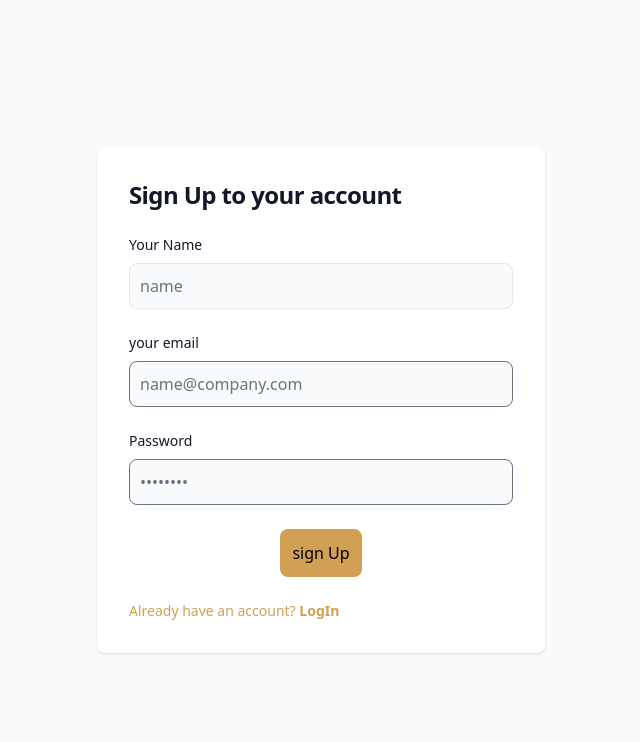
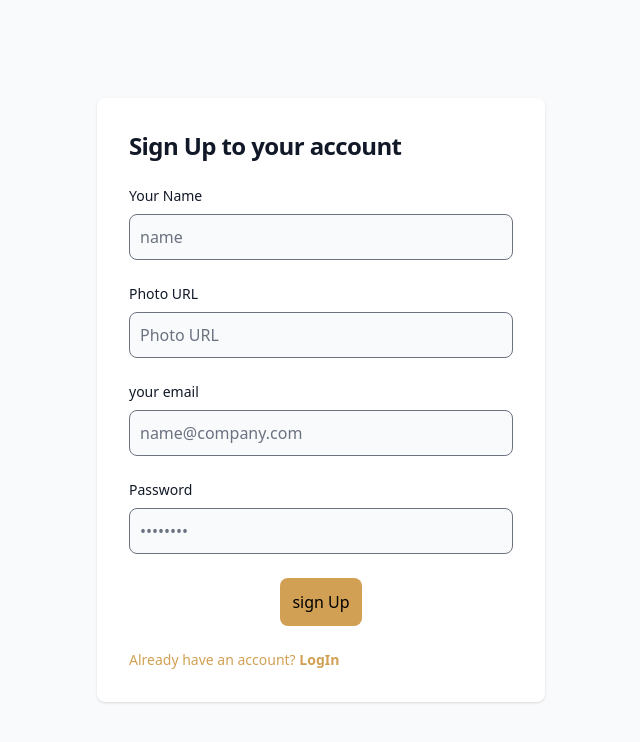
Before and after one commit to sabbir1257/bistro-boss-client-2025, a React (Vite) app: page /signUp in a window 1280 px wide. Shown: the top 742 px of the page, without its empty margins (319-959 px from the left). Built offline with nearby package versions, Linux system fonts and the light colour scheme; no server answers.

Commit message:
Module Summary And Update User Profile"

```diff
--- a/src/pages/SignUp/SignUp.jsx
+++ b/src/pages/SignUp/SignUp.jsx
@@ -1,22 +1,39 @@
 import { useContext } from "react";
 import { Helmet } from "react-helmet-async";
 import { useForm } from "react-hook-form";
-import { Link } from "react-router-dom";
+import { Link, useNavigate } from "react-router-dom";
 import { AuthContext } from "../../providers/AuthProvider";
+import Swal from "sweetalert2";
 const SignUp = () => {
   const {
     register,
     handleSubmit,
     formState: { errors },
+    reset,
   } = useForm();
-
-  const { createUser } = useContext(AuthContext);
+  const { createUser, updateUserProfile } = useContext(AuthContext);
+  const navigate = useNavigate();
 
   const onSubmit = (data) => {
     console.log(data);
     createUser(data.email, data.password).then((result) => {
       const loggedUser = result.user;
       console.log(loggedUser);
+      updateUserProfile(data.name, data.photoURL)
+        .then(() => {
+          console.log("user profile info updated");
+          reset();
+          Swal.fire({
+            position: "top-center",
+            icon: "success",
+            title: "User created successfully.",
+            showConfirmButton: false,
+            timer: 1500,
+          });
+          navigate('/');
+
+        })
+        .catch((error) => console.log(error));
     });
   };
 
@@ -45,7 +62,7 @@ const SignUp = () => {
                     Your Name
                   </label>
                   <input
-                    type="name"
+                    type="text"
                     name="name"
                     {...register("name", { required: true })}
                     className="bg-gray-50 border rounded-lg  block w-full p-2.5"
@@ -53,6 +70,23 @@ const SignUp = () => {
                   />
                   {errors.name && (
                     <span className="text-red-700">Name is required</span>
+                  )}
+                </div>
+                <div>
+                  <label
+                    htmlFor="name"
+                    className="block mb-2 text-sm font-medium text-gray-900 dark:text-white"
+                  >
+                    Photo URL
+                  </label>
+                  <input
+                    type="text"
+                    {...register("photoURL", { required: true })}
+                    className="bg-gray-50 border rounded-lg  block w-full p-2.5"
+                    placeholder="Photo URL"
+                  />
+                  {errors.photoURL && (
+                    <span className="text-red-700">Photo URL is required</span>
                   )}
                 </div>
                 <div>
@@ -111,12 +145,12 @@ const SignUp = () => {
                   className="bg-[#D1A054] p-3 rounded-lg mx-auto grid items-center"
                 />
                 <p className="text-sm font-light text-[#D1A054]">
-                  Already have an account? {" "}
+                  Already have an account?{" "}
                   <Link
                     to="/login"
                     className="font-semibold text-primary-600 hover:underline "
                   >
-                     LogIn
+                    LogIn
                   </Link>
                 </p>
               </form>
--- a/src/providers/AuthProvider.jsx
+++ b/src/providers/AuthProvider.jsx
@@ -5,6 +5,7 @@ import {
   getAuth,
   onAuthStateChanged,
   signOut,
+  updateProfile,
 } from "firebase/auth";
 import { signInWithEmailAndPassword } from "firebase/auth/cordova";
 
@@ -31,6 +32,12 @@ const AuthProvider = ({ children }) => {
     return signOut(auth);
   };
 
+  const updateUserProfile = (name, photo) => {
+    return updateProfile(auth.currentUser, {
+      displayName: name, photoURL: photo
+    })
+  }
+
   useEffect(() => {
     const unsubscribe = onAuthStateChanged(auth, (currentUser) => {
       setUser(currentUser);
@@ -48,6 +55,7 @@ const AuthProvider = ({ children }) => {
     createUser,
     signIn,
     logOut,
+    updateUserProfile
   };
 
   return (
```
